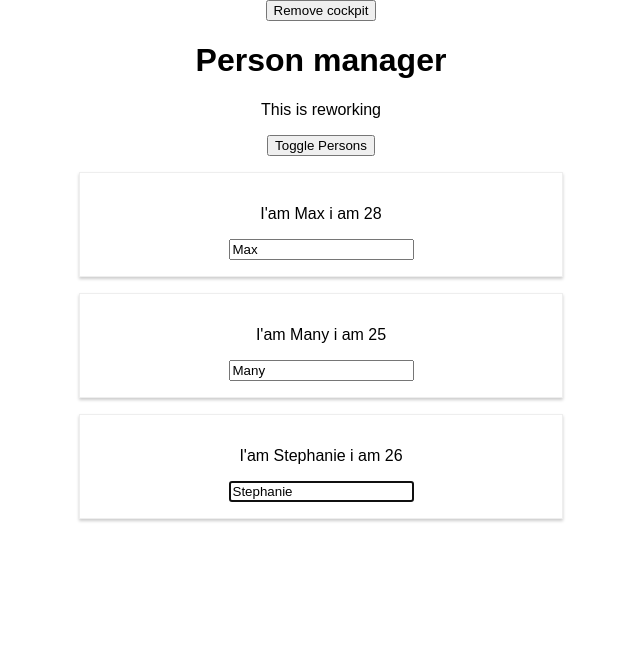
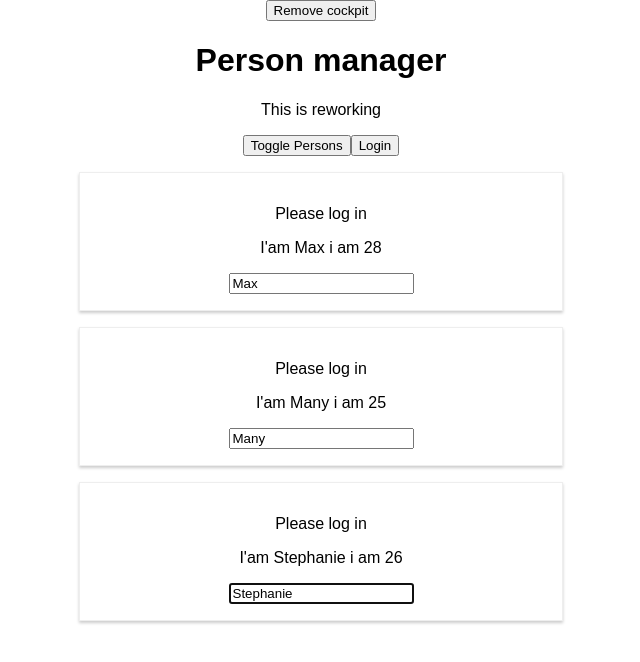
Before and after one commit to alexSiera/DockerTrain, a React app in the folder react-complete-guide/: page / in a window 1280 px wide. Shown: the top 662 px of the page, without its empty margins (319-959 px from the left). Built offline with nearby package versions, Linux system fonts and the light colour scheme.

Commit message:
add isAuth

```diff
--- a/react-complete-guide/src/components/Cockpit/Cockpit.js
+++ b/react-complete-guide/src/components/Cockpit/Cockpit.js
@@ -45,6 +45,7 @@
       >
         Toggle Persons
       </button>
+      <button onClick={props.login}>Login</button>
     </React.Fragment>
   );
 };
--- a/react-complete-guide/src/components/Persons/Person/Person.js
+++ b/react-complete-guide/src/components/Persons/Person/Person.js
@@ -17,6 +17,7 @@
     console.log("[Person.js] rendering...");
     return (
       <Aux>
+        {this.props.isAuth ? <p>Authentificated!</p> : <p>Please log in</p>}
         <p onClick={this.props.click}>
           I'am {this.props.name} i am {this.props.age}
         </p>
--- a/react-complete-guide/src/components/Persons/Persons.js
+++ b/react-complete-guide/src/components/Persons/Persons.js
@@ -41,6 +41,7 @@
           click={() => this.props.clicked(index)}
           changed={event => this.props.changed(event, person.id)}
           key={person.id}
+          isAuth={this.props.isAuthentiicated}
         />
       );
     });
--- a/react-complete-guide/src/containers/App.js
+++ b/react-complete-guide/src/containers/App.js
@@ -32,7 +32,8 @@
     paragraphValue: [],
     paragraphLength: 0,
     showCockpit: true,
-    changeCounter: 0
+    changeCounter: 0,
+    authenticated: false
   };
   nameChangedHandler = (event, id) => {
     const personIndex = this.state.persons.findIndex(p => p.id === id);
@@ -62,6 +63,9 @@
     const paragraphLength = event.target.value.length;
     this.setState({ paragraphLength, paragraphValue });
   };
+  loginHandler = () => {
+    this.setState({ authenticated: true });
+  };
   static getDerivedStateFromProps(props, state) {
     console.log("[App.js] getDerivedStateFromProps, ", props);
 
@@ -90,6 +94,7 @@
           persons={this.state.persons}
           clicked={this.deletePersonHandler}
           changed={this.nameChangedHandler}
+          isAuthentiicated={this.state.authenticated}
         />
       );
     }
@@ -108,6 +113,7 @@
             showPersons={this.state.showPersons}
             personsLength={this.state.persons.length}
             onTogglePersons={this.togglePersonsHandler}
+            login={this.loginHandler}
           />
         ) : null}
         {persons}
```
